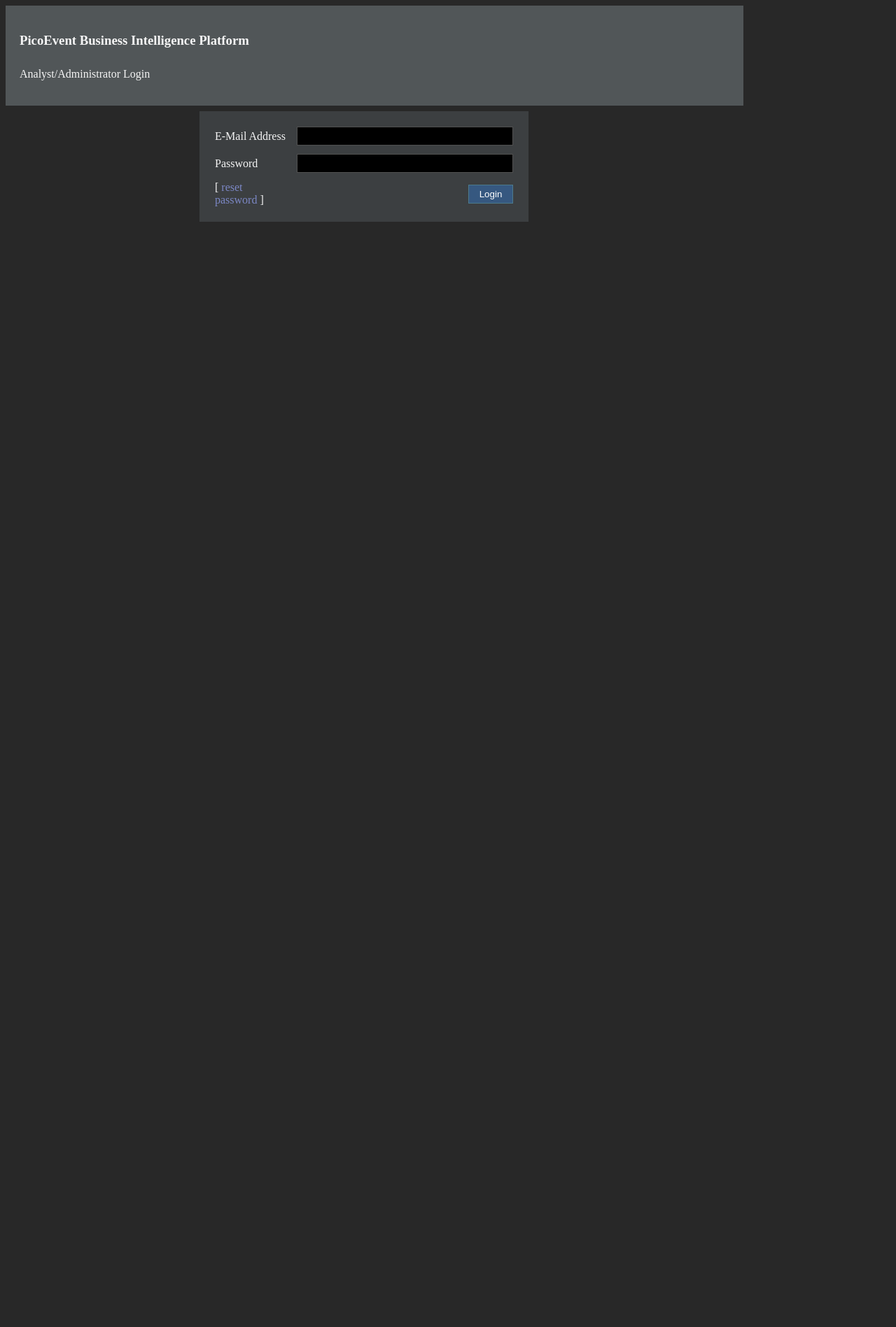
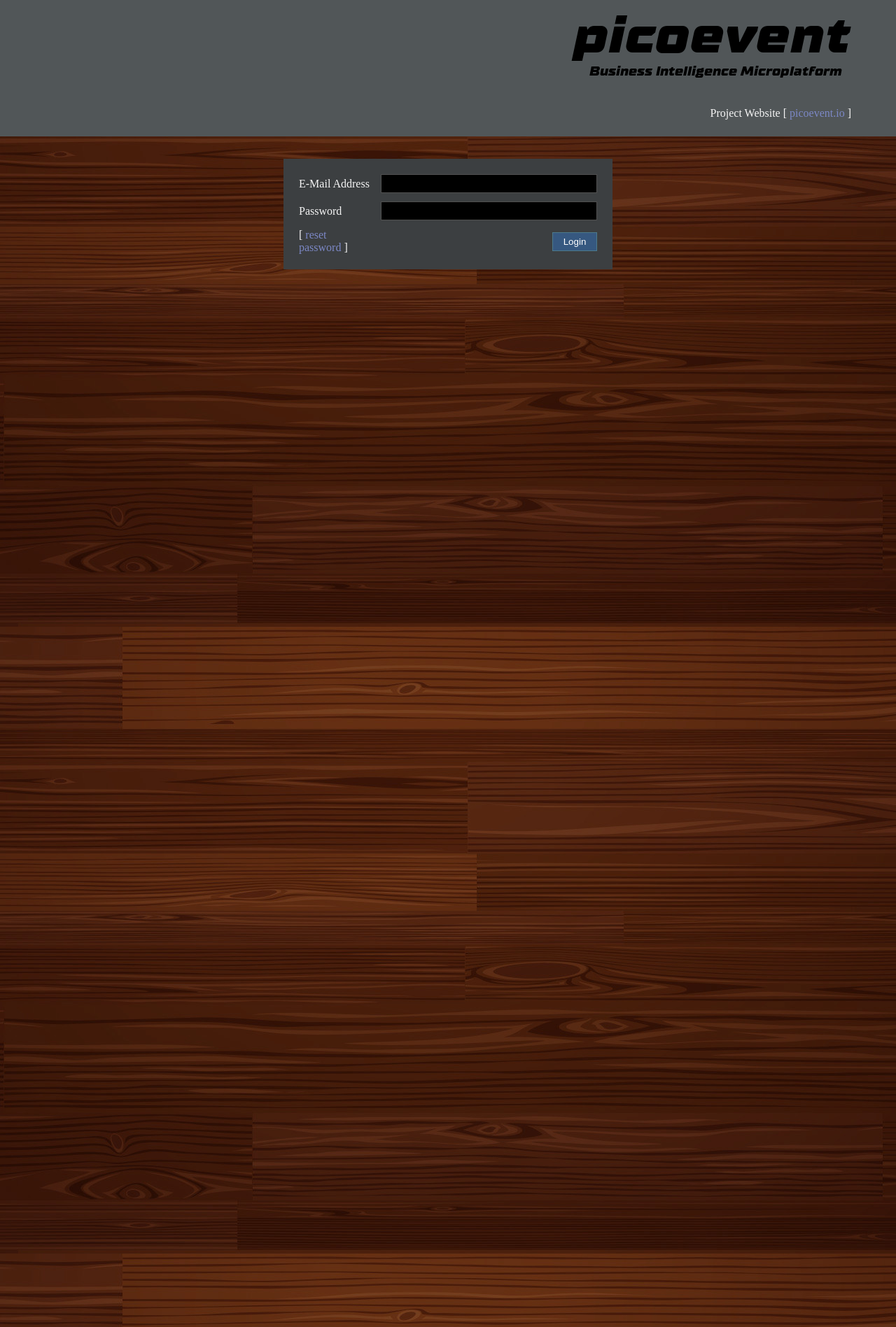
Before and after one commit to picoevent/picoevent, a Flask app: page / in a window 1280 px wide. Shown: the top 1897 px of the page at 70% size. Before the commit the page ends 317 px from the top, so only its background shows below. Run offline with Flask 2, Linux system fonts and the light colour scheme; some libraries are stand-ins or nearby versions.

Commit message:
Fixed an annoying bug with login, and added some graphics. Also updated requirements because of a Jinja2 vulearability

```diff
--- a/PicoEvent/Database.py
+++ b/PicoEvent/Database.py
@@ -49,23 +49,26 @@ class DatabaseReadOnlyException(DatabaseException):
 class Database:
     def __init__(self, logger=None, test: bool = False, read_only: bool = False, env: Environment = None):
         self._logger = logger
-        self.env = env
-        try:
-            config_stream = open(CONFIG_DIR + "config.json", "r")
-            self._config = json.load(config_stream)
-            config_stream.close()
-        except IOError:
-            if self._logger:
-                self._logger.error("IOError opening config file.")
-            else:
-                print("IOError opening config file.")
         if env:
+            self._env = env
+            try:
+                config_stream = open(CONFIG_DIR + "config.json", "r")
+                self._config = json.load(config_stream)
+                config_stream.close()
+            except IOError:
+                if self._logger:
+                    self._logger.error("IOError opening config file.")
+                else:
+                    print("IOError opening config file.")
+
             self._config = env.db_config
             self._quota_reset_interval = timedelta(seconds=env.db_config["rate_limit_reset"])
             self._rate_limit_quota = env.db_config["rate_limit_quota"]
         else:
             self._quota_reset_interval = timedelta(hours=1)
             self._rate_limit_quota = 1000
+            self._env = None
+
         self._read_only = read_only
 
         if test:
--- a/PicoEvent/config/requirements.txt
+++ b/PicoEvent/config/requirements.txt
@@ -5,7 +5,7 @@ coverage==4.5.3
 docutils==0.14
 Flask==1.0.2
 itsdangerous==1.1.0
-Jinja2==2.10
+Jinja2>=2.10.1
 jmespath==0.9.4
 MarkupSafe==1.1.0
 mysqlclient==1.4.2.post1
--- a/admin.py
+++ b/admin.py
@@ -7,6 +7,7 @@ from PicoEvent.EventLog import EventLog, EventLogException
 from PicoEvent.Environment import Environment
 import binascii
 import os
+import json
 
 
 admin_blueprint = Blueprint('admin', __name__, url_prefix="/admin")
@@ -130,15 +131,16 @@ def login():
                                   current_app.config["REDIS_MASTER_HOST"],
                                   current_app.config["REDIS_READ_ONLY_HOST"])
 
-    username = request.form["username"]
-    password = request.form["password"]
+    input_data = request.get_json(True)
+
+    username = input_data["username"]
+    password = input_data["password"]
 
     db = Database(logger=current_app.logger, env=environment)
     try:
         result = db.login(username, password)
         session_token = result[0]
-        return redirect(url_for("admin.home",
-                                session_token=session_token))
+        return json.dumps({"success": True, "session_token": session_token.decode('utf-8')})
     except DatabaseException:
         flash("Invalid e-mail/password combination.", category="error")
-        return render_template("login.jinja2")
+        return json.dumps({"success": False, "error_msg": "Invalid e-mail/password combination."})
--- /dev/null
+++ b/static/css/login.css
@@ -0,0 +1,47 @@
+#reset_password_box {
+    background-color: var(--dark-theme-border);
+}
+
+.ui_div_login_background {
+    background-color: var(--background-login-page);
+}
+
+#login_error {
+    color: var(--dark-mode-red);
+}
+
+#login_table {
+    width:100%;
+}
+
+#admin_header_link {
+    text-align: right;
+    margin-right:24px;
+}
+
+#login_header {
+    width:100%;
+    padding: 8px;
+    background-color: var(--background-grey-highlight);
+    color: whitesmoke;
+}
+
+#login_header_content {
+    width:fit-content;
+    margin-right:48px;
+}
+
+#login_box {
+    margin-top: 32px;
+    margin-left: auto;
+    margin-right: auto;
+    width: 440px;
+    padding:15px;
+}
+
+.wood_background {
+    background-image: url("../images/woodpattern_background.jpg");
+    background-repeat: repeat;
+    width: 3000px;
+    height: 5000px;
+}
--- a/static/css/stylesheet.css
+++ b/static/css/stylesheet.css
@@ -3,6 +3,7 @@
 :root {
     --background-dark-grey: rgb(40,40,40);
     --background-medium-grey: rgb(60,63,65);
+    --background-login-page: rgb(58,62,64);
     --background-grey-highlight: rgb(81,86,88);
     --dark-theme-border: rgb(96,96,96);
     --dallas-node-color: rgb(166,33,107);
@@ -18,14 +19,19 @@
     margin: 8px auto;
 }
 
-#login_box {
-    margin-left: auto;
-    margin-right: auto;
-    margin-top: 8px;
+body {
+    background-color: #111111;
+    color: whitesmoke;
+    max-width: 100%;
+    overflow-x: hidden;
+    overflow-y: hidden;
+    margin: 0;
 }
 
-body {
-    color: whitesmoke;
+#control_container {
+    position: fixed;
+    left:0;
+    top:60;
 }
 
 .blue_submit_button {
@@ -82,6 +88,8 @@ h3.section_header {
     padding-left:16px;
 }
 
+/* background color classes */
+
 .dark_grey_background {
   background-color: rgb(40,40,40);
 }
@@ -126,13 +134,13 @@ table {
 }
 
 #admin_header {
-    width:1024px;
-    padding:15px;
+    width:100%;
+    padding: 8px;
+    background-color: var(--background-dark-grey);
     color: whitesmoke;
 }
 
 #admin_content {
-    width: 640px;
     padding:8px;
     color: whitesmoke;
 }
@@ -150,19 +158,6 @@ table {
 h1 {
     color:whitesmoke;
     padding: 5px;
-}
-
-#login_error {
-    color: var(--dark-mode-red);
-}
-
-#login_box {
-    width: 440px;
-    padding:15px;
-}
-
-#login_table {
-    width:100%;
 }
 
 #create_event_form {
@@ -234,8 +229,3 @@ h1 {
 #no_api_keys {
     font-size: smaller;
 }
-
-#login_main {
-    width: 1024px;
-    height: 768px;
-}
--- /dev/null
+++ b/static/js/login_page.js
@@ -0,0 +1,41 @@
+$(function () {
+
+    function next_screen(session_id) {
+        window.location.assign("admin/" + session_id);
+    }
+
+    $("#login_button").click(function () {
+        let login_json_obj = {
+            "username": $("#username").val(),
+            "password": $("#password").val(),
+        };
+        let jqxhr = $.post("/admin/login", JSON.stringify(login_json_obj), function (response_data, status, jqXHR) {
+            if (status == "success") {
+                if( response_data.success ) {
+                    next_screen(response_data["session_token"]);
+                }
+                else {
+                    // flash error
+                    console.log("reloading login page");
+                    window.location.reload(true);
+                }
+            }
+        }, "json");
+        jqxhr.error(function () {
+           alert("Login request failed.");
+        });
+    });
+
+    function react_to_resize() {
+        let width = window.innerWidth;
+        let height = window.innerHeight - 60;
+        let style_string = "width:" + width + "px;" + height + "px;";
+        $("#control_container").attr(style_string);
+        $("#login_header").attr(style_string);
+    }
+
+    $(window).onresize = react_to_resize();
+
+    react_to_resize();
+
+});
--- a/templates/login.jinja2
+++ b/templates/login.jinja2
@@ -1,16 +1,22 @@
 <!doctype html>
 <head>
-    <title>PicoEvent Login</title>
+    <title>picoevent: login</title>
     <link rel="stylesheet" href="{{ url_for('static', filename='css/stylesheet.css') }}">
+    <link rel="stylesheet" href="{{ url_for('static', filename='css/login.css') }}">
     <link rel="stylesheet" href="{{ url_for('static', filename='jquery-ui/jquery-ui.css') }}">
-    <script language="JavaScript" src="{{ url_for('static', filename='jquery-ui/jquery-ui.js') }}"></script>
+    <link rel="stylesheet" href="{{ url_for('static', filename='jquery-ui/jquery-ui.structure.css') }}">
+    <link rel="stylesheet" href="{{ url_for('static', filename='jquery-ui/jquery-ui.theme.css') }}">
+    <script language="JavaScript" src="{{ url_for('static', filename='jquery-ui/external/jquery/jquery.js') }}"></script>
+    <script language="JavaScript" src="{{ url_for('static', filename='js/login_page.js') }}"></script>
 </head>
-<body class="dark_grey_background">
+<body class="wood_background">
+<div id="login_header" align="right">
+    <div id="login_header_content">
+    <img src="{{ url_for('static', filename='images/small_logo.png') }}"/>
+    <p id="admin_header_link">Project Website [ <a class="main_anchor" href="https://picoevent.io">picoevent.io</a> ]</p>
+</div>
+</div>
 <div id="login_main">
-    <div id="admin_header" class="ui_div_highlight">
-        <h3 class="h3_admin_header">PicoEvent Business Intelligence Platform</h3>
-        <p class="p_admin_header">Analyst/Administrator Login</p>
-    </div>
     <div id="messages_container">
         {% with messages = get_flashed_messages(with_categories=true) %}
             {% if messages %}
@@ -23,27 +29,26 @@
             {% endif %}
         {% endwith %}
     </div>
-    <div class="ui-widget">
-
-    </div>
     <div id="login_box" class="ui_div_background">
         <form action="/admin/login" method="post" id="form_login">
             <table id="login_table" cellpadding="5">
 
                 <tr>
-                    <td><label class="login_label">E-Mail Address</label></td>
-                    <td align="right"><input size="35" name="username" class="dark_input"/></td>
+                    <td><label for="username" class="login_label">E-Mail Address</label></td>
+                    <td align="right"><input title="E-mail Address/Username" size="35" id="username"
+                                             class="dark_input"/></td>
                 </tr>
                 <tr>
-                    <td><label class="login_label">Password</label></td>
-                    <td align="right"><input size="35" name="password" type="password" class="dark_input"/></td>
+                    <td><label for="reset_password" class="login_label">Password</label></td>
+                    <td align="right"><input title="Password" size="35" id="password" type="password"
+                                             class="dark_input"/></td>
                 </tr>
                 <tr>
                     <td>
                         [&nbsp;<a id="reset_password" class="main_anchor" href="#">reset password</a>&nbsp;]
                     </td>
                     <td align="right">
-                        <input class="blue_small_submit_button" type="Submit" value="Login"/>
+                        <input class="blue_small_submit_button" type="button" id="login_button" value="Login"/>
                     </td>
                 </tr>
             </table>
```
Also changed, not shown: PicoEvent/config/uwsgi.ini (+4 -4 lines), static/images/small_logo.png (added), static/images/woodpattern_background.jpg (added).
